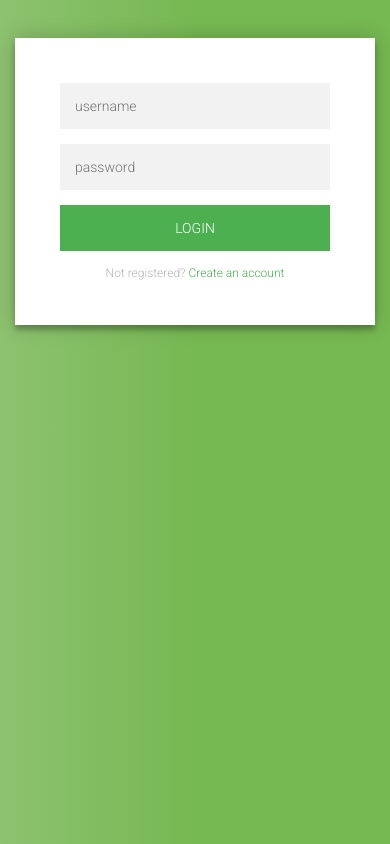
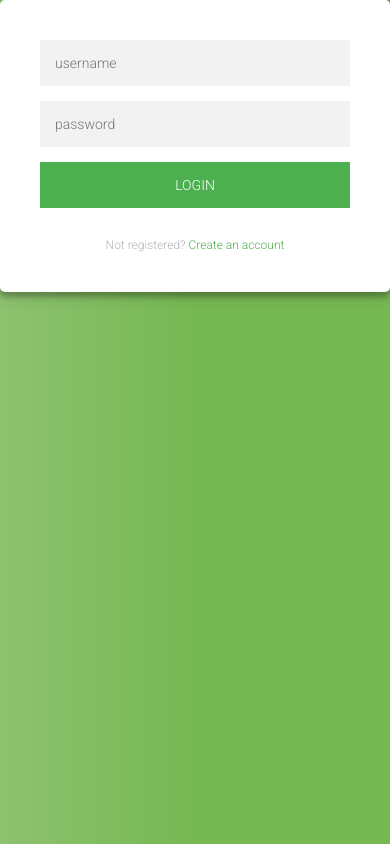
Before and after one commit to BlackSmith09/loginpage01, a plain HTML site: page index.html in a window 390 px wide. Drawn offline with nearby package versions, Linux system fonts and the light colour scheme.

Commit message:
Making it Responsive

```diff
--- a/styles.css
+++ b/styles.css
@@ -1,112 +1,78 @@
 @import url(https://fonts.googleapis.com/css?family=Roboto:300);
 
-.login-page{
-    width: 360px;                   /*It made most of the element to come in straight line*/
-    padding: 8% 0 0;                /*Deflected from top*/
-    margin: auto;                   /*Made all the elements to come in middle*/
-}
-.form {
-    position: relative;
-    z-index: 1;
-    background: #FFFFFF;
-    max-width: 360px;
-    margin: 0 auto 100px;
-    padding: 45px;                  /*Margin is taking effect and moved more to center*/
-    text-align: center;             /*name and password field is in center and email an create button still comming in one line*/
-    box-shadow: 0 0 20px 0 rgba(0, 0, 0, 0.2), 0 5px 5px 0 rgba(0, 0, 0, 0.24);  /*White cardboard box*/
+/*Reset styles*/
+* {
+    box-sizing: border-box;
+    margin: 0;
+    padding: 0;
 }
 
-.form input {
+/*Global styles*/
+body {
+    font-family: "Roboto", sans-serif;
+    background-color: #76B852;
+    background: linear-gradient(
+        90deg,
+        rgba(141, 194, 111, 1) 0%,
+        rgba(118, 184, 82, 1) 50%
+    );
+}
+
+.container {
+    max-width: 360px;
+    width: 100%;
+}
+
+.form {
+    background: #FFFFFF;
+    padding: 40px;
+    border-radius: 5px;
+    box-shadow: 0 0 20px  rgba(0, 0, 0, 0.2), 0 5px 5px 0 rgba(0, 0, 0, 0.24);
+}
+
+.form input,
+.form button{
     font-family: "Roboto", sans-serif;
     outline: 0;
-    background: #F2F2F2;          /*background color of input field is changed*/
-    width: 100%;                          /*every element inside form is taking its own width and align center*/
-    border: 0;                            /*border for input field is transfused*/
-    margin: 0 0 15px;                     /*Gap between each element*/
-    padding: 15px;                        /*Input box are bolder*/
+    background: #F2F2F2;
+    width: 100%;
+    border: 0;
+    margin: 0 0 15px;
+    padding: 15px;
     box-sizing: border-box;
     font-size: 14px;
 }
 
-.form button{
-    font-family: "Roboto", sans-serif;
-    text-transform: uppercase;            /*Text inside button is transformed*/
-    outline: 0;
-    background: #4CAF50;                /*button color is changed*/
-    width: 100%;                          /*same width as input field*/
-    border: 0;                            /*button transfused with backgorund as border are now transparent*/
-    padding: 15px;
-    color: #FFFFFF;                     /*text color changed*/
-    font-size: 14px;                      /*Font changed*/
-    -webkit-transition: all 0.3 ease;
-    transition: all 0.3 ease;
+.form button {
+    text-transform: uppercase;
+    background: #4CAF50;
+    color: #FFFFFF;
     cursor: pointer;
-}
-.form button:hover,
-.form button:active,
-.form button:focus{
-    background: #43a047;
+    transition: background-color 0.3s;
 }
 
-.form .message{
-    margin: 15px 0 0;                   /*shift from top*/
-    color: #b3b3b3;                   /*color of Already/Not Registered changed*/
-    font-size: 12px;                    /*size is changed*/
+.form button:hover {
+    background: #43A047;
+}
+
+.form .message {
+    margin: 15px 0 0;
+    color: #B3B3B3;
+    font-size: 12px;
+    text-align: center;
 }
 
 .form .message a {
-    color: #4CAF50;                   /*color of Sign In / Create an account changed*/
-    text-decoration: none;              /*Undeline below it gone*/
-}
-
-.form .register-form{
-    display: none;                      /*register form is gone*/
-}
-
-.container {
-    position: relative;
-    z-index: 1;
-    max-width: 300px;
-    margin: auto;
-}
-
-.container::before, .container:after {
-    content: "";
-    display: block;
-    clear: both;
-}
-
-.container .info{
-    margin: 50px auto;
-    text-align: center;
-}
-
-.container .info h1 {
-  margin: 0 0 15px;
-  padding: 0;
-  font-size: 36px;
-  font-weight: 300;
-  color: #1a1a1a;
-}
-.container .info span {
-    color: #4d4d4d;
-    font-size: 12px;
-}
-
-.container .info span a {
-    color: #000000;
+    color: #4CAF50;
     text-decoration: none;
 }
 
-.container .info span .fa {
-    color: #EF3B3A;
+.form .register-form {
+    display: none;
 }
 
-body {
-    background: #76b852; /* fallback for old browsers */
-    background: rgb(141,194,111);
-    background: linear-gradient(90deg, rgba(141,194,111,1) 0%, rgba(118,184,82,1) 50%);
-    font-family: "Roboto", sans-serif;
-    -webkit-font-smoothing: antialiased;
-    -moz-osx-font-smoothing: grayscale;
+@media screen and (max-width: 768px) {
+    .container{
+        max-width: 300px;
+    }
 }
```
